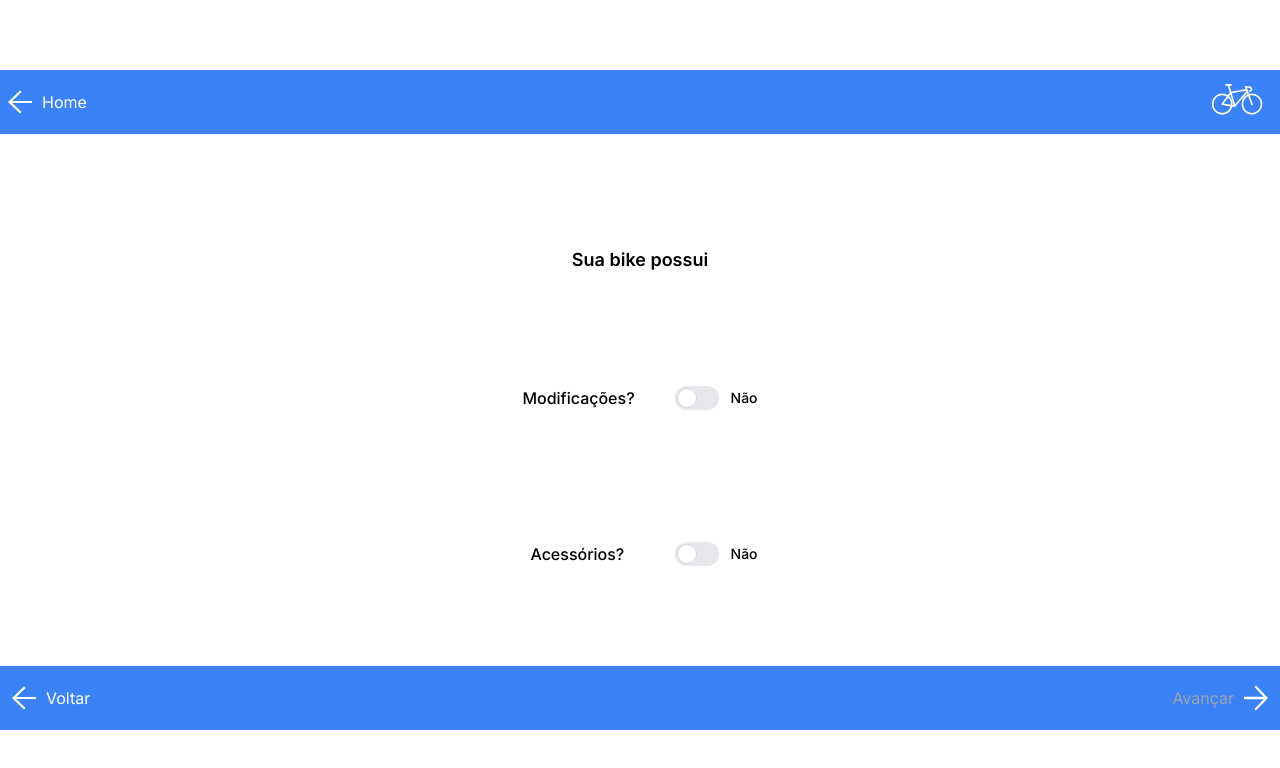
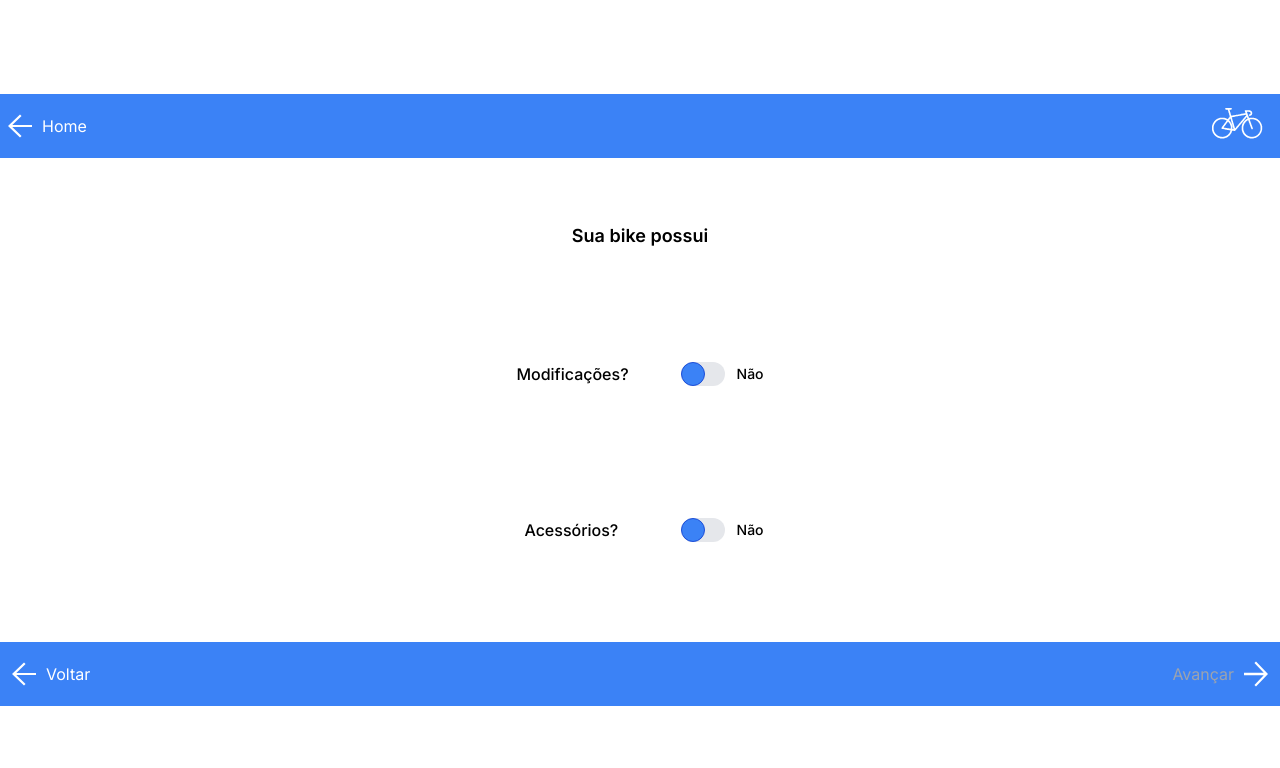
Before and after one commit to vgont/brainstormers-porto-bike, a Next.js app: page /modificacoes in a window 1280 px wide. Shown: the top 768 px of the page. Built offline with nearby package versions, Linux system fonts and the light colour scheme.

Commit message:
style fixed

```diff
--- a/src/app/components/Title.tsx
+++ b/src/app/components/Title.tsx
@@ -2,7 +2,7 @@ import { PropsWithChildren } from "react";
 
 const Title: React.FC<PropsWithChildren> = ({ children }) => {
   return (
-    <h1 className="text-lg font-semibold mt-28 w-1/2 text-center">
+    <h1 className="text-lg font-semibold mt-16 w-1/2 text-center">
       {children}
     </h1>
   );
--- a/src/app/components/Toggle.tsx
+++ b/src/app/components/Toggle.tsx
@@ -1,25 +1,32 @@
-import { useState } from "react";
+import React from "react";
 
-interface IToggle {
-  onclick: () => void;
+export interface IToggle {
+  isToggled: boolean;
+  setIsToggled: (isToggled: boolean) => void;
 }
 
-const Toggle: React.FC<IToggle> = ({ onclick }) => {
-  const [isToggled, setIsToggled] = useState<boolean>(false);
-
-  const handleOnClick = () => {
-    onclick();
-    setIsToggled(!isToggled);
-  };
+const Toggle: React.FC<IToggle> = ({ isToggled, setIsToggled }) => {
   return (
     <label className="relative inline-flex items-center mb-5 cursor-pointer">
       <input
-        onClick={handleOnClick}
         type="checkbox"
-        value=""
-        className="sr-only peer"
+        className="sr-only"
+        checked={isToggled}
+        onChange={() => setIsToggled(!isToggled)}
       />
-      <div className="w-11 h-6 bg-gray-200 peer-focus:outline-none peer-focus:ring-4 peer-focus:ring-blue-300 dark:peer-focus:ring-blue-800 rounded-full peer dark:bg-gray-700 peer-checked:after:translate-x-full peer-checked:after:border-white after:content-[''] after:absolute after:top-[2px] after:left-[2px] after:bg-white after:border-gray-300 after:border after:rounded-full after:h-5 after:w-5 after:transition-all dark:border-gray-600 peer-checked:bg-blue-600"></div>
+      <div
+        className={`w-11 h-6 ${
+          isToggled ? "bg-blue-500" : "bg-gray-200"
+        } rounded-full ml-3 text-sm font-medium peer-focus:outline-none peer-focus:ring-4 peer-focus:ring-blue-300 relative`}
+      >
+        <div
+          className={`absolute w-6 h-6 ${
+            isToggled ? "bg-gray-100" : "bg-blue-500"
+          } rounded-full transition-transform transform left-0 border border-blue-700 ${
+            isToggled ? "translate-x-full" : "translate-x-0"
+          }`}
+        ></div>
+      </div>
       <span className="ml-3 text-sm font-medium">
         {isToggled ? "Sim" : "Não"}
       </span>
```
